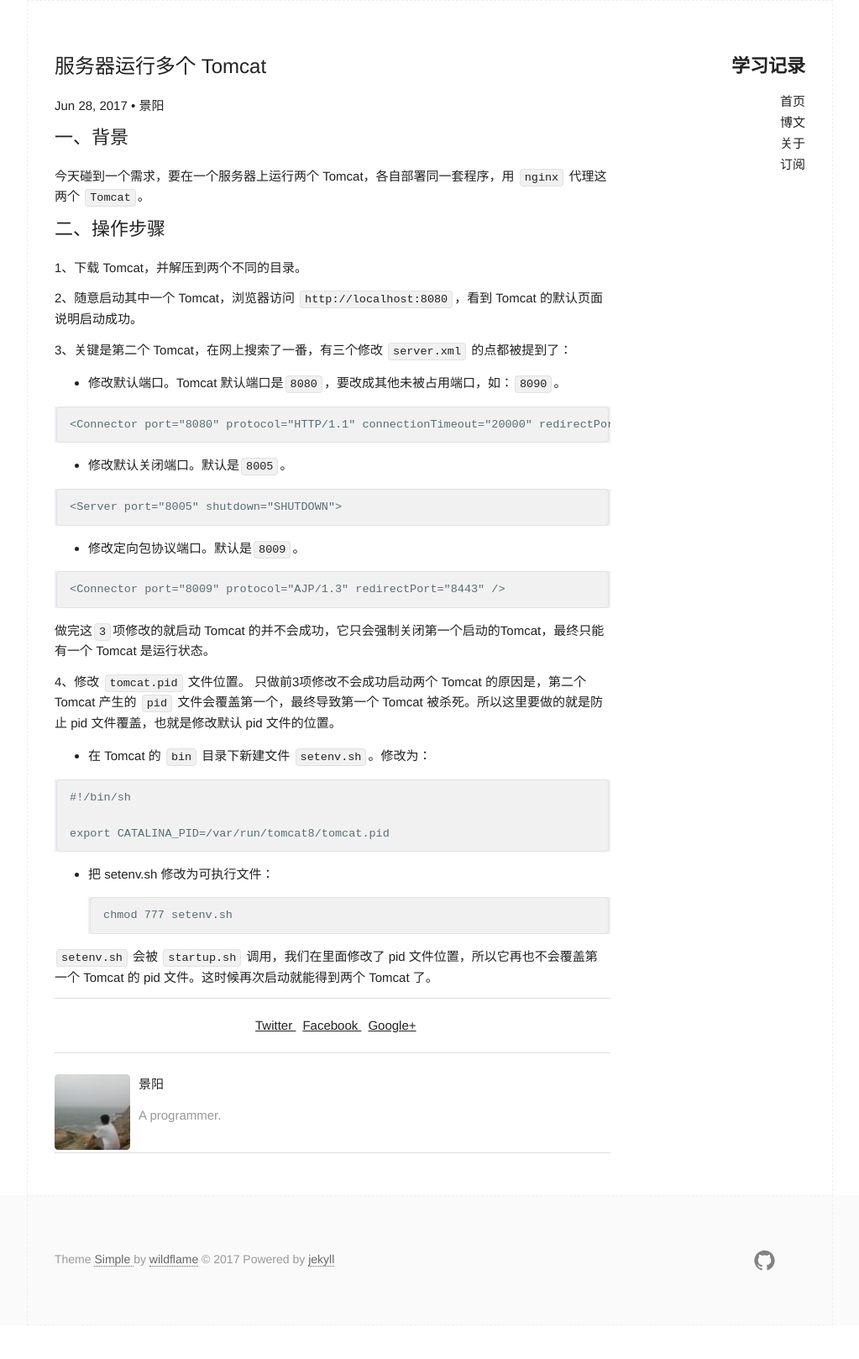
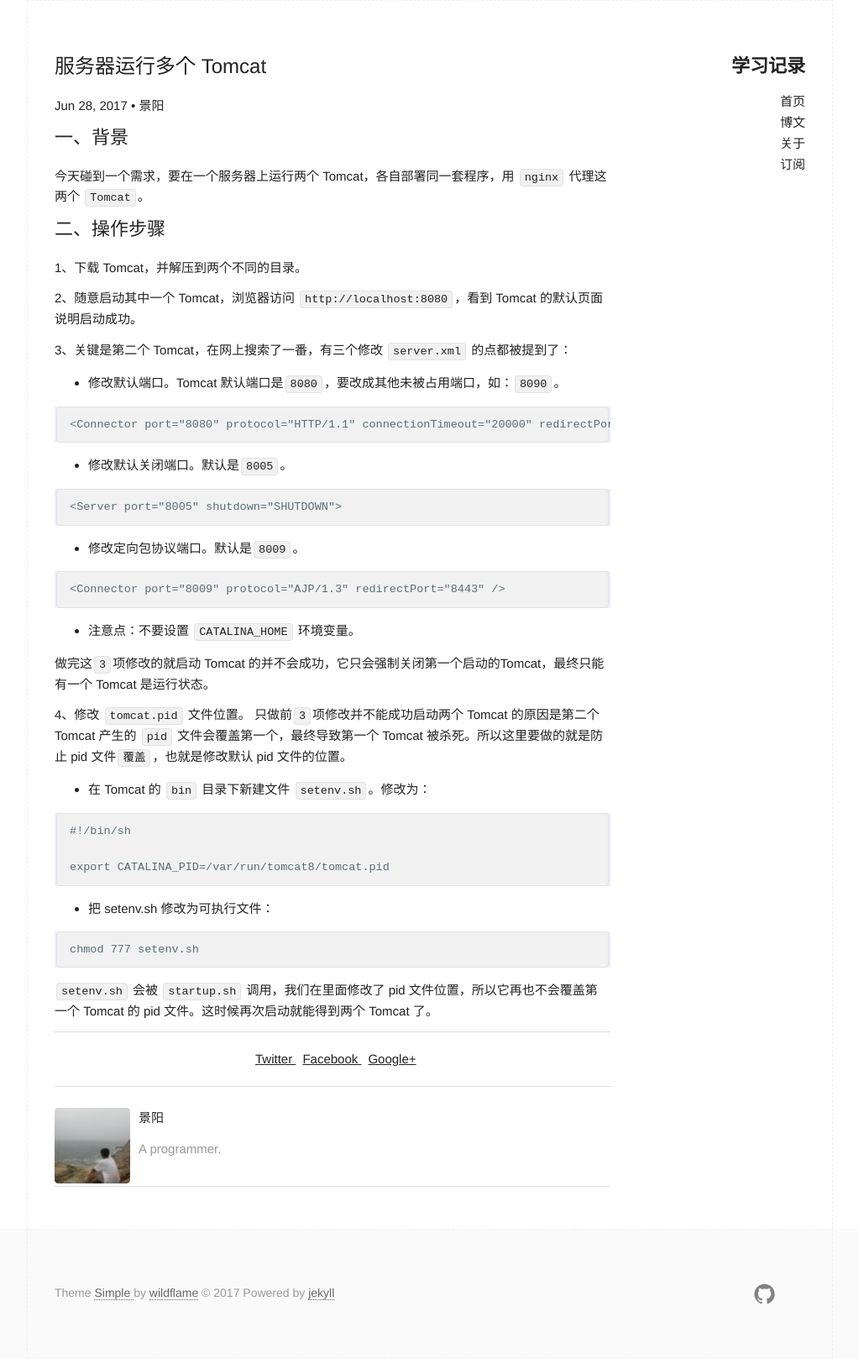
Before and after one commit to jyjsjd/jyjsjd.github.io, a Jekyll site: the page built from _posts/2017-06-28-multiple-tomcat.md, in a window 1280 px wide. Shown: the whole page at 84% size, without its empty margins (128-1151 px from the left). Built offline with Jekyll 4.4.1, drawn with Linux system fonts in a browser that asks for light colours; before the commit the page ends 1578 px from its top, so only the background shows below that.

Commit message:
update tomcat

````diff
--- a/_posts/2017-06-28-multiple-tomcat.md
+++ b/_posts/2017-06-28-multiple-tomcat.md
@@ -35,10 +35,12 @@
 <Connector port="8009" protocol="AJP/1.3" redirectPort="8443" />
 ```
 
+* 注意点：不要设置 `CATALINA_HOME` 环境变量。
+
 做完这`3`项修改的就启动 Tomcat 的并不会成功，它只会强制关闭第一个启动的Tomcat，最终只能有一个 Tomcat 是运行状态。
 
 4、修改 `tomcat.pid` 文件位置。
-只做前3项修改不会成功启动两个 Tomcat 的原因是，第二个 Tomcat 产生的 `pid` 文件会覆盖第一个，最终导致第一个 Tomcat 被杀死。所以这里要做的就是防止 pid 文件覆盖，也就是修改默认 pid 文件的位置。
+只做前`3`项修改并不能成功启动两个 Tomcat 的原因是第二个 Tomcat 产生的 `pid` 文件会覆盖第一个，最终导致第一个 Tomcat 被杀死。所以这里要做的就是防止 pid 文件`覆盖`，也就是修改默认 pid 文件的位置。
 
 * 在 Tomcat 的 `bin` 目录下新建文件 `setenv.sh`。修改为：
 
@@ -48,6 +50,7 @@
 export CATALINA_PID=/var/run/tomcat8/tomcat.pid
 ```
 * 把 setenv.sh 修改为可执行文件：
+
 ```
 chmod 777 setenv.sh
 ```
````
